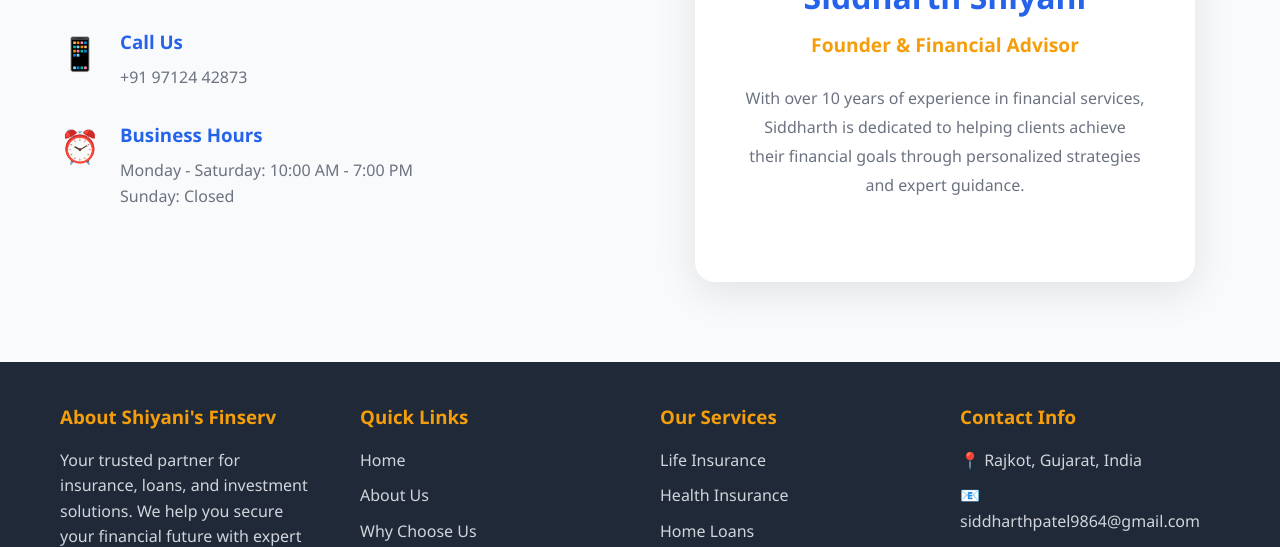
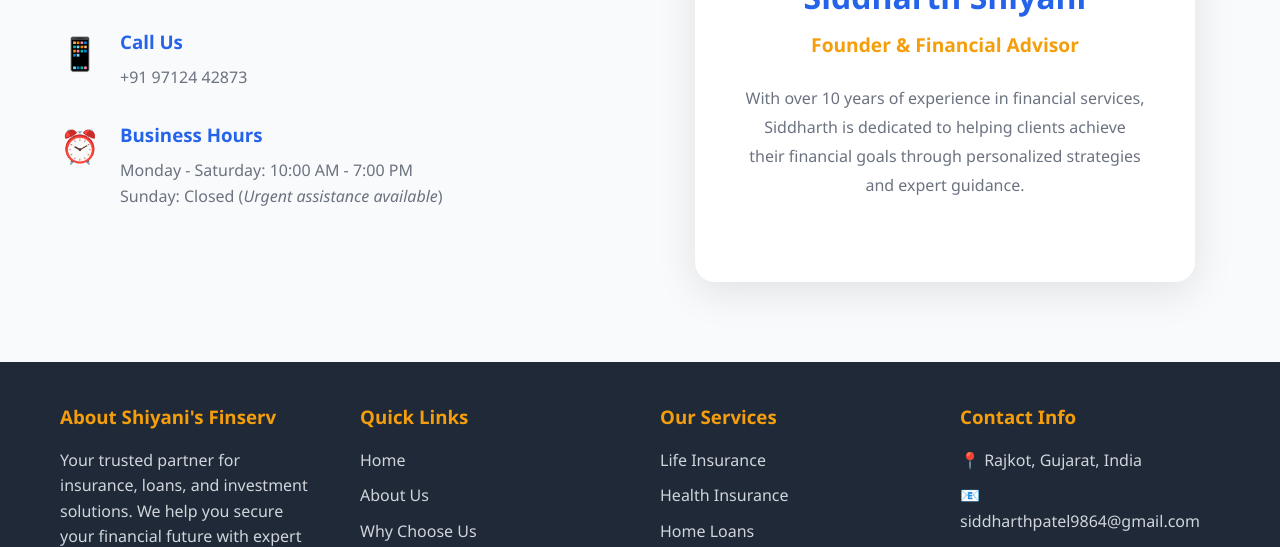
Before and after one commit to urvesh-vekariya/shiyani, a plain HTML site: page index.html in a window 1280 px wide. Shown: the part 4762-5309 px from the top of the page. Drawn offline with Linux system fonts and the light colour scheme.

Commit message:
Add files via upload

```diff
--- a/index.html
+++ b/index.html
@@ -976,7 +976,7 @@
                         <div class="contact-icon">⏰</div>
                         <div class="contact-details">
                             <h3>Business Hours</h3>
-                            <p>Monday - Saturday: 10:00 AM - 7:00 PM<br>Sunday: Closed</p>
+                            <p>Monday - Saturday: 10:00 AM - 7:00 PM<br>Sunday: Closed (<i>Urgent assistance available</i>)</p>
                         </div>
                     </div>
                 </div>
```
